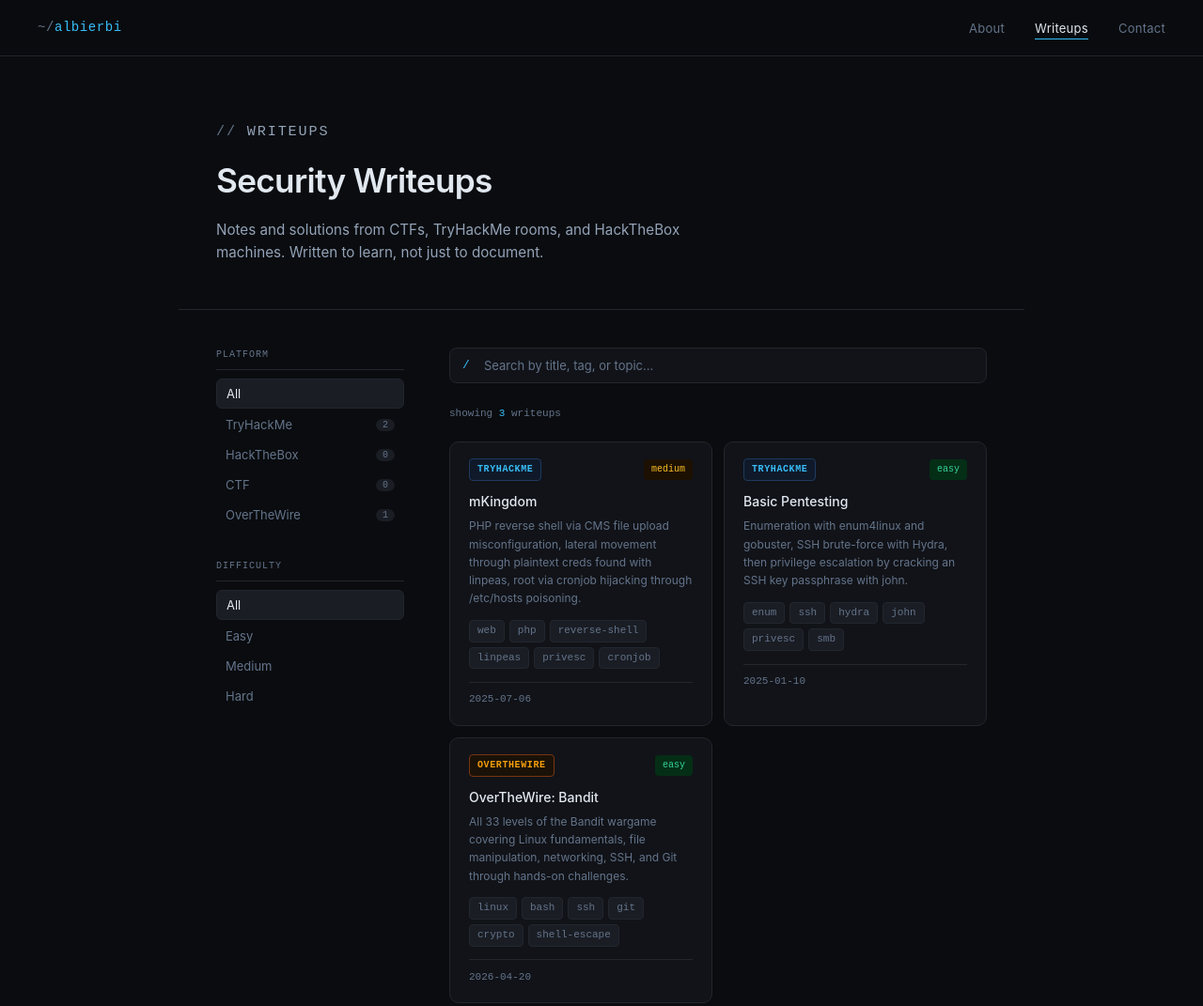
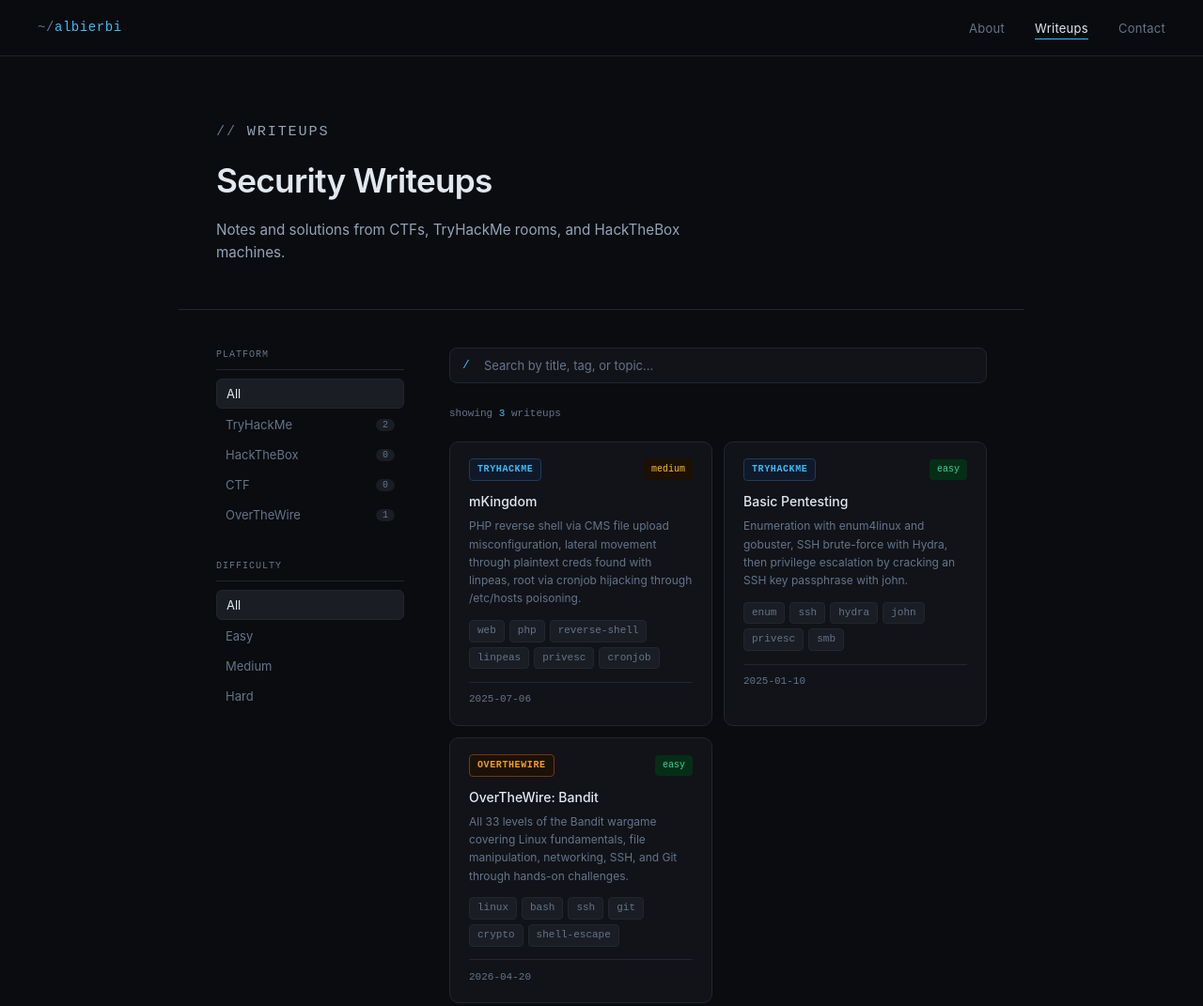
Before and after one commit to albierbi/albierbi.github.io, a plain HTML site: page writeups/index.html in a window 1280 px wide. Shown: the top 1071 px of the page at 94% size. Drawn offline with Linux system fonts and the light colour scheme.

Commit message:
Update index.html

```diff
--- a/writeups/index.html
+++ b/writeups/index.html
@@ -22,7 +22,7 @@
   <div class="page-header">
     <p class="page-header-label">writeups</p>
     <h1>Security Writeups</h1>
-    <p>Notes and solutions from CTFs, TryHackMe rooms, and HackTheBox machines. Written to learn, not just to document.</p>
+    <p>Notes and solutions from CTFs, TryHackMe rooms, and HackTheBox machines.</p>
   </div>
 
   <div class="layout">
```
